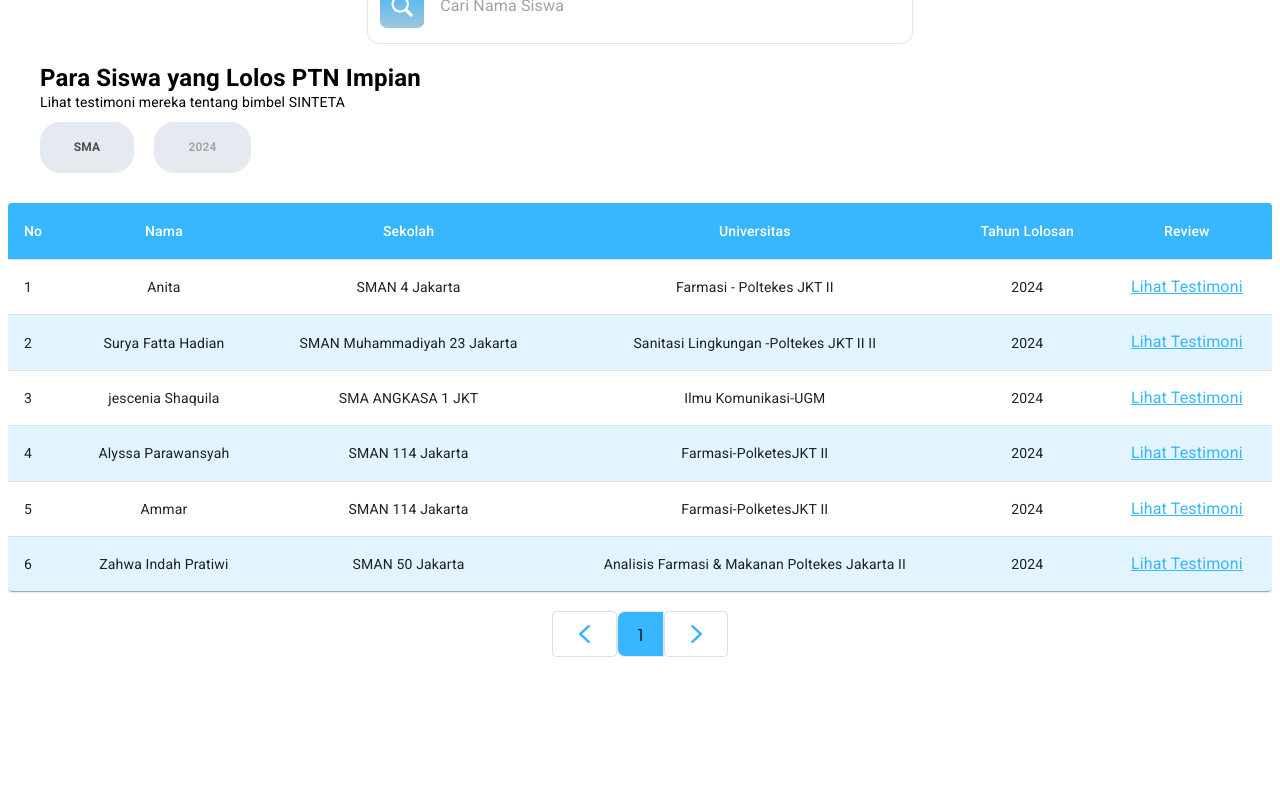
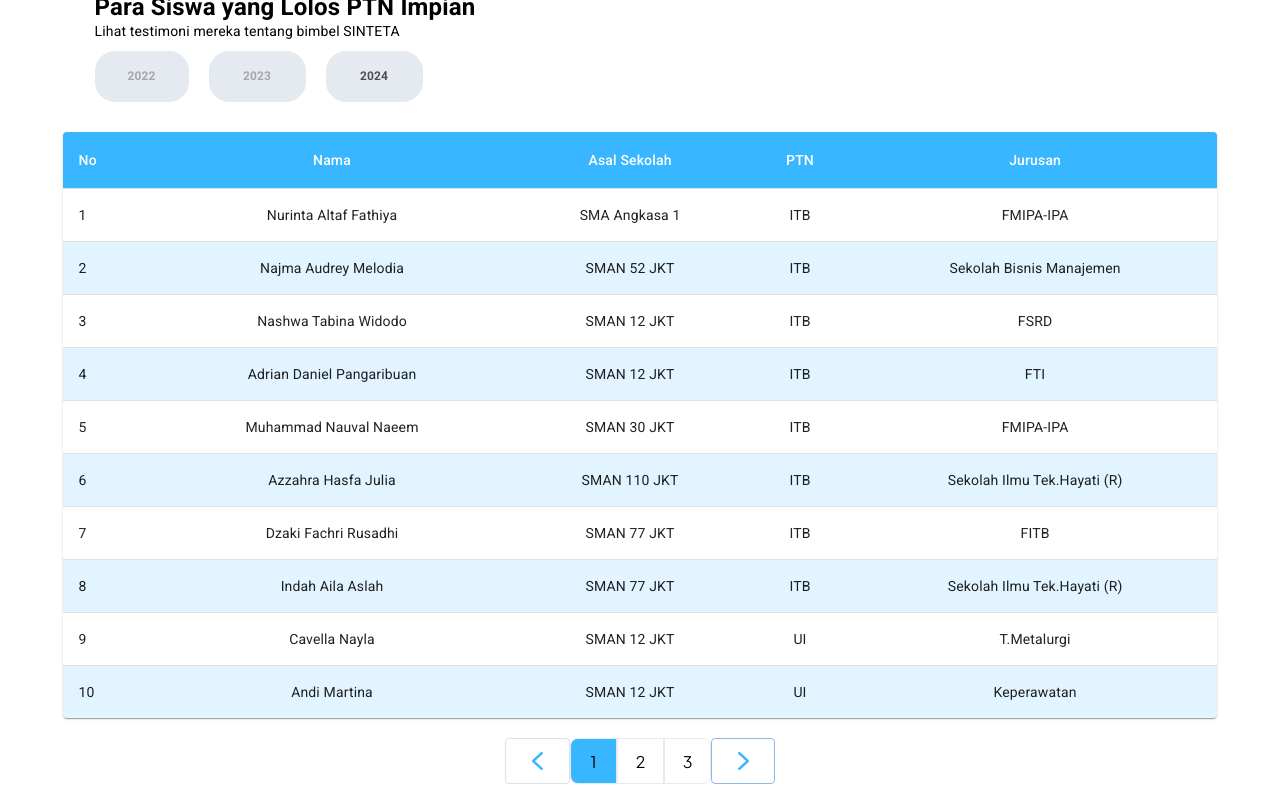
Before and after one commit to RearizthMuhammadDaffaa/SintetaProject, a React (Vite) app in the folder client/: page /kelolosan in a window 1280 px wide. Shown: the part 2460-3260 px from the top of the page. Built offline with nearby package versions, Linux system fonts and the light colour scheme; a web font is replaced by a local one.

Commit message:
fix tabel

```diff
--- a/client/src/components/BuktiKelolosan/SectionContent.jsx
+++ b/client/src/components/BuktiKelolosan/SectionContent.jsx
@@ -13,6 +13,8 @@ const SectionContent = () => {
   const [data,setData] = useState(data_Siswa);
   const [selectedSiswa, setSelectedSiswa] = useState(null); // State untuk menyimpan data siswa yang dipilih
   const [display,setDisplay] = useState('flex')
+  const [currentPage, setCurrentPage] = useState(1);
+  const [itemsPerPage] = useState(10);
 
   // Fungsi untuk menampilkan CardSiswa
   const handleShowCard = (siswa) => {
@@ -27,12 +29,9 @@ const SectionContent = () => {
   };
 
 
-  const handleSearchChange = (event) => {
+  const handleSearch = (event) => {
     setSearch(event.target.value);
-    const filteredData = data_Siswa.filter((siswa) =>
-      siswa.nama.toLowerCase().includes(event.target.value.toLowerCase())
-    );
-    setData(filteredData);
+    setCurrentPage(1); // Reset to first page when search query changes
   };
 
   return (
@@ -52,7 +51,7 @@ const SectionContent = () => {
 
 {/* filter */}
 
-      <Box
+      {/* <Box
         sx={{
           display:'flex',
           justifyContent:'center',
@@ -176,7 +175,7 @@ const SectionContent = () => {
         </Box>
 
 
-      </Box>
+      </Box> */}
     {/* search bar */}
       <Box
        sx={{
@@ -207,7 +206,7 @@ const SectionContent = () => {
           lineHeight:'25.2px'
           }}
         >
-          Cari Nama Siswa
+          Cari Nama Siswa,PTN,Asal Sekolah
         </Typography>
         </Box>
 
@@ -259,14 +258,14 @@ const SectionContent = () => {
                 setActive(!active)
                 console.log(active)}}
 
-                onChange={handleSearchChange}
+                onChange={handleSearch}
               sx={{
                 '&:focus': {
                   // Gaya yang akan diterapkan ketika tombol dalam keadaan aktif (ditekan)
                   backgroundColor: 'green', // Ubah warna latar belakang saat tombol ditekan
                 },
               }}
-              fullWidth='true' placeholder='Cari Nama Siswa'/>
+              fullWidth='true' placeholder='Cari Nama Siswa,PTN,Asal Sekolah'/>
             </Box>
 
         </Box>
@@ -348,10 +347,10 @@ const SectionContent = () => {
       alignSelf="flex-start"
       px={4}
       >
-        <Typography variant='h6' fontWeight='600' fontSize={{md:"24px",xs:'20px'}} lineHeight="28px">
+        <Typography variant='h6' fontWeight='600' fontSize={{md:"24px",xs:'20px'}} textAlign={{md:'justify',xs:'center'}}  lineHeight="28px">
           Para Siswa yang Lolos PTN Impian
         </Typography>
-        <Typography variant='body2' >
+        <Typography variant='body2'  textAlign={{md:'justify',xs:'center'}}>
         Lihat testimoni mereka tentang bimbel SINTETA
         </Typography>
 
@@ -359,6 +358,7 @@ const SectionContent = () => {
         sx={{
           display:'flex',
           alignItems:'center',
+          justifyContent:{md:'normal',xs:'center'},
           gap:'20px',
           marginTop:'10px'
         }}
@@ -385,10 +385,10 @@ const SectionContent = () => {
               fontWeight:'600',
               fontSize:'12px',
               lineHeight:'16.8px',
-              color:'#4D4D4D'
+              color:'#A6A6A6'
             }}
           >
-            SMA
+            2022
           </Typography>
 
         </Box>
@@ -418,6 +418,36 @@ const SectionContent = () => {
               color:'#A6A6A6'
             }}
           >
+            2023
+          </Typography>
+
+        </Box>
+
+        <Box
+        component="div"
+        sx={{
+          padding:'8px 16px',
+          border:'1px solid #E5EAF1',
+          background:'#E5EAF1',
+          height:'33px',
+          width:'63px',
+          gap:'8px',
+          borderRadius:'20px',
+          display:'flex',
+          justifyContent:'center',
+          alignItems:'center',
+          marginBottom:'20px',
+          cursor:'pointer'
+        }}
+        >
+          <Typography
+            sx={{
+              fontWeight:'600',
+              fontSize:'12px',
+              lineHeight:'16.8px',
+              color:'#4D4D4D'
+            }}
+          >
             2024
           </Typography>
 
@@ -437,7 +467,7 @@ const SectionContent = () => {
        {/* {data.map((item,i)=>(
            <CardSiswa data={item} key={i}/>
        ))}           */}
-       <TableKelolosan  search={search} handleCloseCard={handleCloseCard} handleShowCard={handleShowCard} selectedSiswa={selectedSiswa} display={display}/>
+       <TableKelolosan  itemsPerPage={itemsPerPage} setCurrentPage={setCurrentPage} currentPage={currentPage} search={search} handleCloseCard={handleCloseCard} handleShowCard={handleShowCard} selectedSiswa={selectedSiswa} display={display}/>
 
 
 
--- a/client/src/components/BuktiKelolosan/TableKelolosan.jsx
+++ b/client/src/components/BuktiKelolosan/TableKelolosan.jsx
@@ -11,6 +11,7 @@ import { data_Siswa } from '../../utils/dataSiswa';
 import { Link } from 'react-router-dom';
 import { Box, Button, Typography } from '@mui/material';
 import CardSiswa from './CardSiswa';
+import { dataSiswaKelolosan } from '../../utils/dataSiswaKelolosan';
 
 const StyledTableCell = styled(TableCell)(({ theme }) => ({
   [`&.${tableCellClasses.head}`]: {
@@ -39,25 +40,32 @@ const StyledTableRow = styled(TableRow)(({ theme }) => ({
 
 
 
-const TableKelolosan = ({search,handleShowCard,handleCloseCard,selectedSiswa,display}) => {
-  const [currentPage, setCurrentPage] = useState(1);
-  const [itemsPerPage] = useState(10);
+const TableKelolosan = ({currentPage,setCurrentPage,itemsPerPage,search,handleShowCard,handleCloseCard,selectedSiswa,display}) => {
+
 
   const pageNumbers = [];
+  const allData = dataSiswaKelolosan.length
 
 
 
-  const filteredData = data_Siswa.filter((siswa) =>
-  siswa.nama.toLowerCase().includes(search.toLowerCase())
-);
+//   const filteredData = dataSiswaKelolosan.filter((siswa) =>
+//   siswa.nama.toLowerCase().includes(search.toLowerCase()) || siswa.asalSekolah.toLowerCase().includes(search.toLowerCase()) || siswa.ptn.toLowerCase().includes(search.toLowerCase())
+// );
 
-for(let i = 1; i <= Math.ceil(filteredData.length/ itemsPerPage); i++) {
+for(let i = 1; i <= Math.ceil(allData/ itemsPerPage); i++) {
   pageNumbers.push(i)
 }
 
 const indexOfLastItem = currentPage * itemsPerPage;
 const indexOfFirstItem = indexOfLastItem - itemsPerPage;
-const currentData = filteredData.slice(indexOfFirstItem, indexOfLastItem);
+// const currentData = filteredData.slice(indexOfFirstItem, indexOfLastItem);
+const currentData = dataSiswaKelolosan
+.filter((siswa) =>
+  siswa.nama.toLowerCase().includes(search.toLowerCase()) ||
+  siswa.asalSekolah.toLowerCase().includes(search.toLowerCase()) ||
+  siswa.ptn.toLowerCase().includes(search.toLowerCase())
+)
+.slice(indexOfFirstItem, indexOfLastItem);
 
 const paginate = (pageNumber) => setCurrentPage(pageNumber);
 
@@ -77,10 +85,10 @@ const paginate = (pageNumber) => setCurrentPage(pageNumber);
           <TableRow>
             <StyledTableCell >No</StyledTableCell>
             <StyledTableCell align="center">Nama</StyledTableCell>
-            <StyledTableCell align="center">Sekolah</StyledTableCell>
-            <StyledTableCell align="center">Universitas</StyledTableCell>
-            <StyledTableCell align="center">Tahun Lolosan</StyledTableCell>
-            <StyledTableCell align="center">Review</StyledTableCell>
+            <StyledTableCell align="center">Asal Sekolah</StyledTableCell>
+            <StyledTableCell align="center">PTN</StyledTableCell>
+            <StyledTableCell align="center">Jurusan</StyledTableCell>
+
           </TableRow>
         </TableHead>
         <TableBody>
@@ -92,9 +100,10 @@ const paginate = (pageNumber) => setCurrentPage(pageNumber);
               </StyledTableCell>
               <StyledTableCell align="center">{row.nama}</StyledTableCell>
               <StyledTableCell align="center">{row.asalSekolah}</StyledTableCell>
-              <StyledTableCell align="center">{row.kuliah}</StyledTableCell>
-              <StyledTableCell align="center">2024</StyledTableCell>
-              <StyledTableCell align="center">
+              <StyledTableCell align="center">{row.ptn}</StyledTableCell>
+              <StyledTableCell align="center">{row.jurusan}</StyledTableCell>
+
+              {/* <StyledTableCell align="center">
                 <Link
                 style={{
                   fontSize:'16px',
@@ -105,7 +114,7 @@ const paginate = (pageNumber) => setCurrentPage(pageNumber);
                 component="button" onClick={() => handleShowCard(row)}>
                   Lihat Testimoni
                 </Link>
-              </StyledTableCell>
+              </StyledTableCell> */}
             </StyledTableRow>
 
           ))
@@ -123,8 +132,11 @@ const paginate = (pageNumber) => setCurrentPage(pageNumber);
           </svg>
 
         </Button>
+
        { pageNumbers.map(number => (
             <Box
+            onClick={() => paginate(number)}
+            component='div'
              key={number}
             sx={{
 
@@ -136,14 +148,15 @@ const paginate = (pageNumber) => setCurrentPage(pageNumber);
               border:'1px solid #E5EAF1' ,
               borderRadius:number == 1 ? '8px 0px 0px 8px': number == pageNumbers.length? '0px 8px 8px 0px' :'0px',
               padding:'4px 8px',
-              background:number == currentPage ?'#38B6FF' :'#FFFFFF'
+              background:number == currentPage ?'#38B6FF' :'#FFFFFF' ,
+              cursor:'pointer'
 
              }}>
               {number}
            </Box>
        ))}
         <Button
-          disabled={currentPage === Math.ceil(filteredData.length / itemsPerPage)}
+          disabled={currentPage === Math.ceil(allData / itemsPerPage)}
           onClick={() => paginate(currentPage + 1)}
           variant="outlined"
         >
--- /dev/null
+++ b/client/src/utils/dataSiswaKelolosan.jsx
@@ -0,0 +1,165 @@
+export  const dataSiswaKelolosan = [
+  {
+    nama:'Nurinta Altaf Fathiya',
+    asalSekolah:'SMA Angkasa 1',
+    ptn:'ITB',
+    jurusan:'FMIPA-IPA',
+  },
+  {
+    nama:'Najma Audrey Melodia',
+    asalSekolah:'SMAN 52 JKT',
+    ptn:'ITB',
+    jurusan:'Sekolah Bisnis Manajemen',
+  },
+  {
+    nama:'Nashwa Tabina Widodo',
+    asalSekolah:'SMAN 12 JKT',
+    ptn:'ITB',
+    jurusan:'FSRD',
+  },
+  {
+    nama:'Adrian Daniel Pangaribuan',
+    asalSekolah:'SMAN 12 JKT',
+    ptn:'ITB',
+    jurusan:'FTI',
+  },
+  {
+    nama:'Muhammad Nauval Naeem',
+    asalSekolah:'SMAN 30 JKT',
+    ptn:'ITB',
+    jurusan:'FMIPA-IPA',
+  },
+  {
+    nama:'Azzahra Hasfa Julia',
+    asalSekolah:'SMAN 110 JKT',
+    ptn:'ITB',
+    jurusan:'Sekolah Ilmu Tek.Hayati (R)',
+  },
+  {
+    nama:'Dzaki Fachri Rusadhi',
+    asalSekolah:'SMAN 77 JKT',
+    ptn:'ITB',
+    jurusan:'FITB',
+  },
+  {
+    nama:'Indah Aila Aslah',
+    asalSekolah:'SMAN 77 JKT',
+    ptn:'ITB',
+    jurusan:'Sekolah Ilmu Tek.Hayati (R)',
+  },
+  {
+    nama:'Cavella Nayla',
+    asalSekolah:'SMAN 12 JKT',
+    ptn:'UI',
+    jurusan:'T.Metalurgi',
+  },
+  {
+    nama:'Andi Martina',
+    asalSekolah:'SMAN 12 JKT',
+    ptn:'UI',
+    jurusan:'Keperawatan',
+  },
+  {
+    nama:'Nayla Azzahra',
+    asalSekolah:'SMAN 13 JKT',
+    ptn:'UI',
+    jurusan:'Ilmu Hukum',
+  },
+  {
+    nama:'Nailah Muazarah',
+    asalSekolah:'SMAN 13 JKT',
+    ptn:'UI',
+    jurusan:'Kesejahteraan Sosial',
+  },
+  {
+    nama:'Fadillah Agustin',
+    asalSekolah:'SMAN 13 JKT',
+    ptn:'UI',
+    jurusan:'Administrasi Negara',
+  },
+  {
+    nama:'Desita Putri Ardianti',
+    asalSekolah:'SMAN 13 JKT',
+    ptn:'UI',
+    jurusan:'Kimia',
+  },
+  {
+    nama:'Wildan Fachrain Prathama',
+    asalSekolah:'SMAN 13 JKT',
+    ptn:'UI',
+    jurusan:'T.Sipil',
+  },
+  {
+    nama:'Andin Tri Herian',
+    asalSekolah:'SMAN 1 JKT',
+    ptn:'UI',
+    jurusan:'Keperawatan',
+  },
+  {
+    nama:'Safitri Az Zahra',
+    asalSekolah:'SMAN 1 JKT',
+    ptn:'UI',
+    jurusan:'Akutansi',
+  },
+  {
+    nama:'Naisylla Aprillya Yanuar',
+    asalSekolah:'SMAN 1 JKT',
+    ptn:'UI',
+    jurusan:'Kesejahteraan Sosial',
+  },
+  {
+    nama:'Nabilla Aprillya Yanuar',
+    asalSekolah:'SMAN 1 JKT',
+    ptn:'UI',
+    jurusan:'Sastra Inggris',
+  },
+  {
+    nama:'Thifalia Raudina Mahardya',
+    asalSekolah:'SMAN 71 JKT',
+    ptn:'UI',
+    jurusan:'Arsitektur',
+  },
+  {
+    nama:'Nakita Arani',
+    asalSekolah:'SMAN 71 JKT',
+    ptn:'UI',
+    jurusan:'Ilmu Komunikasi',
+  },
+  {
+    nama:'Eliora Pindan Angga',
+    asalSekolah:'SMA 71 JKT',
+    ptn:'UI',
+    jurusan:'T.Mesin',
+  },
+  {
+    nama:'Fitri Rizki Azzahra',
+    asalSekolah:'SMAN 71 JKT',
+    ptn:'UI',
+    jurusan:'Administrasi Negara',
+  },
+  {
+    nama:'Rivalezka Noer Nabilla',
+    asalSekolah:'SMAN 71 JKT',
+    ptn:'UI',
+    jurusan:'T.Elektro',
+  },
+  {
+    nama:'Inggita Mawarini Hamidah',
+    asalSekolah:'SMAN 50 JKT',
+    ptn:'UI',
+    jurusan:'T.Lingkungan',
+  },
+  {
+    nama:'Davina Salsabila',
+    asalSekolah:'SMAN 110 JKT',
+    ptn:'UI',
+    jurusan:'Kesehatan & Keselamatan Kerja',
+  },
+  {
+    nama:'Aisy Mecca Aprilistya',
+    asalSekolah:'SMAN 52 JKT',
+    ptn:'UI',
+    jurusan:'Periklanan Kreatif',
+  },
+
+]
```
Also changed, not shown: client/src/components/HeroBanner.jsx (+21 -5 lines).
